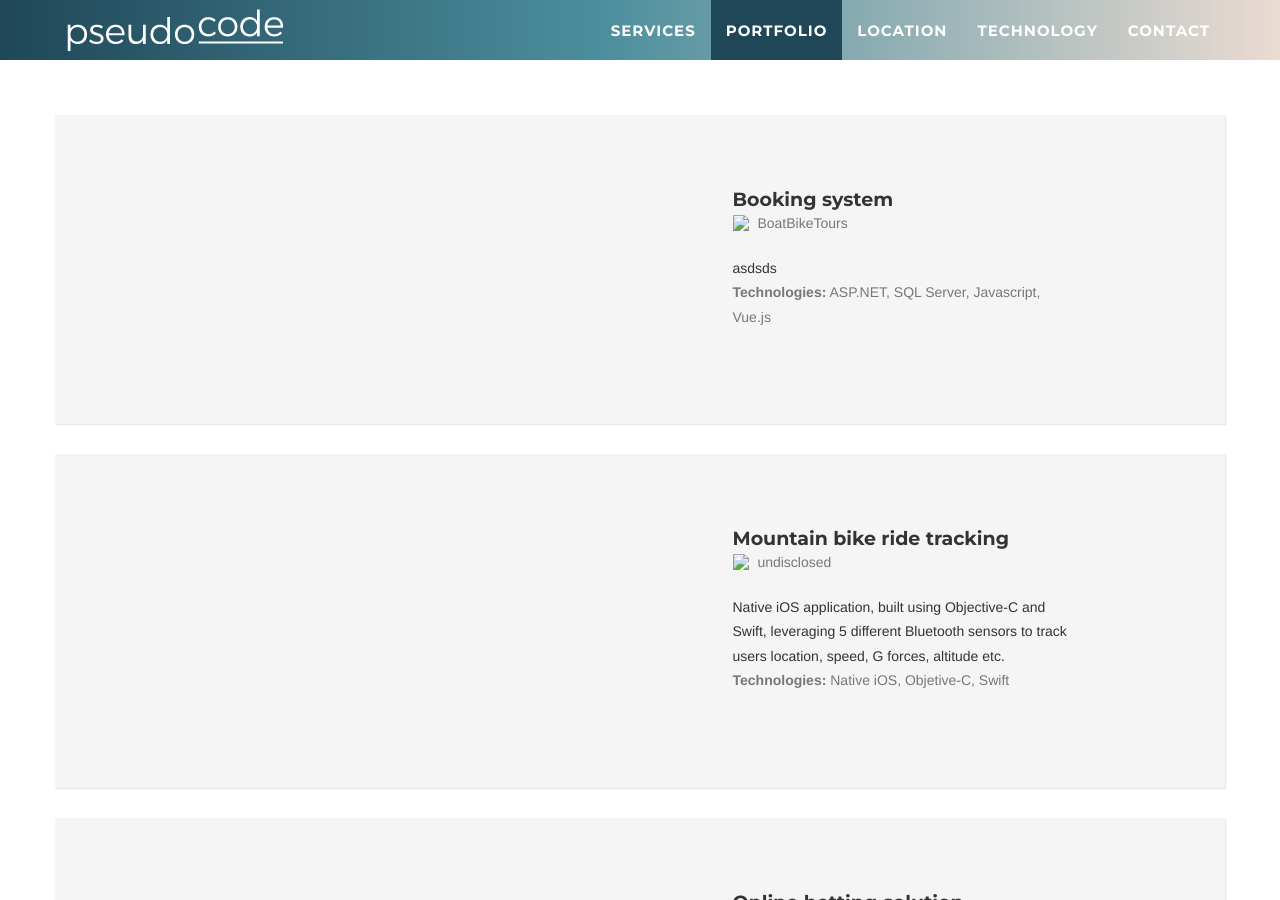
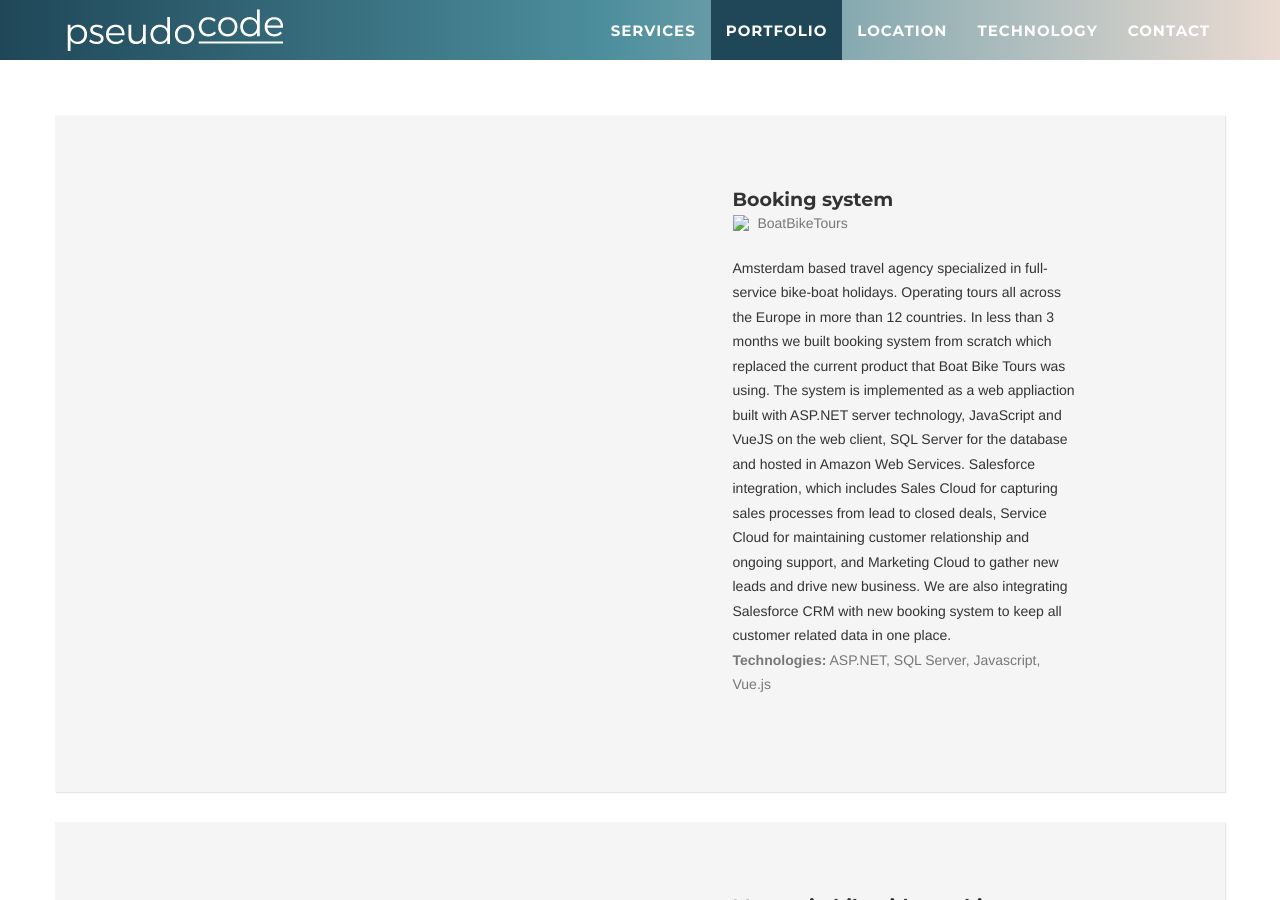
Before and after one commit to zoranzoran/pseudocode, a Jekyll site: the page built from _posts/2014-07-20-project-1.markdown, in a window 1280 px wide and 900 px high, scrolled down 1891 px. Built offline with Jekyll 4.4.1, drawn with Linux system fonts in a browser that asks for light colours; a script that is not in the unit is left out.

Commit message:
Update 2014-07-20-project-1.markdown

```diff
--- a/_posts/2014-07-20-project-1.markdown
+++ b/_posts/2014-07-20-project-1.markdown
@@ -11,6 +11,6 @@
 project-date: 2018
 client: BoatBikeTours
 category: web
-description: asdsds
+description: Amsterdam based travel agency specialized in full-service bike-boat holidays. Operating tours all across the Europe in more than 12 countries. In less than 3 months we built booking system from scratch which replaced the current product that Boat Bike Tours was using. The system is implemented as a web appliaction built with ASP.NET server technology, JavaScript and VueJS on the web client, SQL Server for the database and hosted in Amazon Web Services. Salesforce integration, which includes Sales Cloud for capturing sales processes from lead to closed deals, Service Cloud for maintaining customer relationship and ongoing support, and Marketing Cloud to gather new leads and drive new business. We are also integrating Salesforce CRM with new booking system to keep all customer related data in one place.
 technologies: ASP.NET, SQL Server, Javascript, Vue.js
 ---
```
